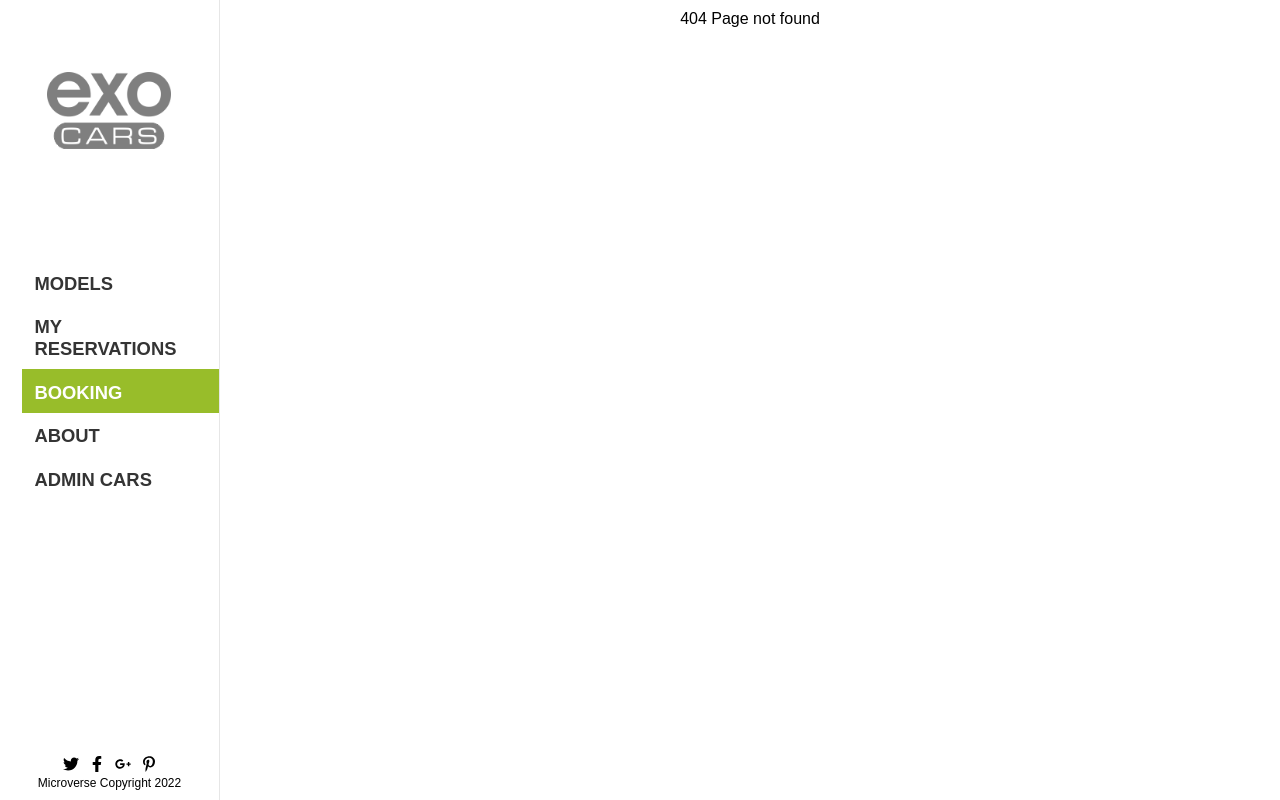
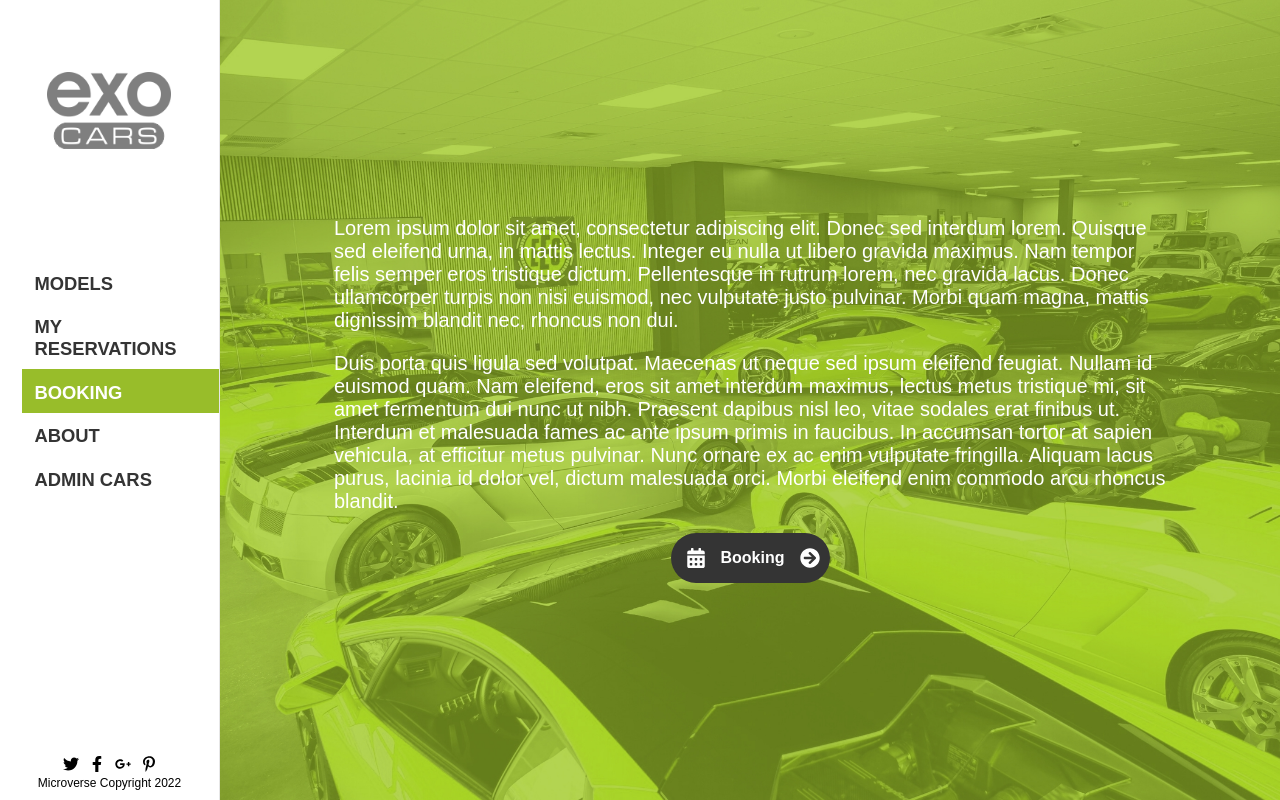
Before and after one commit to mgmediaweb/final-capstone-frontend, a React (Create React App) app: page /booking in a window 1280 px wide. Before the commit this address had no page. Built offline with nearby package versions, Linux system fonts and the light colour scheme; a web font is replaced by a local one.

Commit message:
create a booking page and fix generals bugs

```diff
--- a/src/App.jsx
+++ b/src/App.jsx
@@ -4,6 +4,7 @@ import {
   Route,
 } from 'react-router-dom';
 import Navbar from './components/navbar/Navbar';
+import BookingScreen from './routes/Booking';
 import DetailScreen from './routes/Detail';
 import HomeScreen from './routes/Home';
 
@@ -13,6 +14,7 @@ function App() {
       <Navbar />
       <Routes>
         <Route element={<DetailScreen />} path="/detail/:id" />
+        <Route element={<BookingScreen />} path="/booking" />
         <Route index element={<HomeScreen />} />
         <Route
           element={
--- a/src/components/booking/Booking.jsx
+++ b/src/components/booking/Booking.jsx
@@ -15,11 +15,13 @@ const createDate = (dateStr) => {
 const Booking = (props) => {
   const {
     btnAxn,
+    close,
     price,
-    user,
     state,
     vehicle,
   } = props;
+
+  const user = 1; // GET USER ID FROM THE SESSION
 
   const dateStart = useRef();
   const dateEnd = useRef();
@@ -40,7 +42,7 @@ const Booking = (props) => {
       const diffDays = Math.round((createDate(dateEndVal) - createDate(dateStartVal)) / oneDay) + 1;
       const rentCost = diffDays * price;
 
-      if (rentCost > 0) {
+      if (diffDays >= 0) {
         setDays(diffDays);
         setCost(numberFormat.format(rentCost));
       } else {
@@ -54,19 +56,19 @@ const Booking = (props) => {
   };
 
   const sendForm = () => {
-    /* put some validation here */
+    /* PUT SOME VALIDATION HERE */
     document.getElementById('bookingForm').submit();
   };
 
   return (
     <div className={state ? 'booking book-show' : 'booking book-hide'}>
       <div
-        className="closeBtn"
+        className={close ? 'closeBtn' : 'hide'}
         onClick={() => btnAxn(!state)}
       >
         <FaTimes className="icon" />
       </div>
-      <h1>BOOKING</h1>
+      <h2>BOOKING</h2>
       <div className="centerForm">
         <form id="bookingForm" action="#" method="get">
           <input type="hidden" name="user" value={user} />
@@ -153,15 +155,19 @@ const Booking = (props) => {
 };
 
 Booking.propTypes = {
-  btnAxn: PropTypes.func.isRequired,
+  btnAxn: PropTypes.func,
+  close: PropTypes.bool,
   state: PropTypes.bool,
-  price: PropTypes.number.isRequired,
-  user: PropTypes.number.isRequired,
-  vehicle: PropTypes.number.isRequired,
+  price: PropTypes.number,
+  vehicle: PropTypes.number,
 };
 
 Booking.defaultProps = {
+  btnAxn: null,
+  close: true,
+  price: 0,
   state: false,
+  vehicle: null,
 };
 
 export default Booking;
--- a/src/components/booking/Booking.scss
+++ b/src/components/booking/Booking.scss
@@ -4,7 +4,7 @@
   background-color: $color-primary;
   color: $color-white;
   height: 100vh;
-  max-width: 300px;
+  max-width: $booking-size;
   width: 100%;
   padding: $padding*1.5;
   position: fixed;
@@ -12,7 +12,7 @@
   top: 0;
   z-index: 999;
 
-  h1 {
+  h2 {
     color: $color-white;
     font-weight: 700;
     font-size: 1.5rem;
--- a/src/config.scss
+++ b/src/config.scss
@@ -14,6 +14,7 @@ $color-white: #fff;
 $breakpoint-tablet: 760px;
 $breakpoint-desktop: 1280px;
 
+$booking-size: 300px;
 $navbar-size: 220px;
 $padding: 10px;
 $rounded: 4px;
--- a/src/index.scss
+++ b/src/index.scss
@@ -25,11 +25,11 @@ h1 {
   background-repeat: no-repeat;
   background-position: top center;
   background-size: 100% auto;
-  height: 100vh;
-  width: 100%;
+  min-height: 100vh;
   margin: 0;
   padding: $padding;
   position: relative;
+  width: 100%;
 }
 
 .detailBox {
@@ -88,6 +88,30 @@ h1 {
     font-size: 1rem;
     padding: $padding $padding*0.75;
     width: 100%;
+  }
+}
+
+.hide {
+  display: none;
+}
+
+.page {
+  &-booking {
+    align-items: center;
+    background-image: url('./assets/images/booking_bg.jpg') !important;
+    background-size: cover;
+    display: flex;
+    flex-direction: column;
+    justify-content: center;
+    padding: $padding * 3 $padding;
+
+    p {
+      color: $color-white;
+      font-size: 1.25rem;
+      padding-bottom: $padding * 2;
+      max-width: 960px;
+      width: 80%;
+    }
   }
 }
 
--- /dev/null
+++ b/src/routes/Booking.jsx
@@ -0,0 +1,46 @@
+import React, { useState } from 'react';
+import Button from '../components/button/Button';
+import Booking from '../components/booking/Booking';
+
+const BookingScreen = () => {
+  const [bookVisible, setBookVisible] = useState(false);
+
+  const showBooking = () => setBookVisible(!bookVisible);
+
+  return (
+    <div className="container page-booking">
+      <p>
+        Lorem ipsum dolor sit amet, consectetur adipiscing elit. Donec sed interdum lorem.
+        Quisque sed eleifend urna, in mattis lectus. Integer eu nulla ut libero gravida maximus.
+        Nam tempor felis semper eros tristique dictum. Pellentesque in rutrum lorem, nec gravida
+        lacus. Donec ullamcorper turpis non nisi euismod, nec vulputate justo pulvinar. Morbi
+        quam magna, mattis dignissim blandit nec, rhoncus non dui.
+      </p>
+      <p>
+        Duis porta quis ligula sed volutpat. Maecenas ut neque sed ipsum eleifend feugiat.
+        Nullam id euismod quam. Nam eleifend, eros sit amet interdum maximus, lectus metus
+        tristique mi, sit amet fermentum dui nunc ut nibh. Praesent dapibus nisl leo, vitae
+        sodales erat finibus ut. Interdum et malesuada fames ac ante ipsum primis in faucibus.
+        In accumsan tortor at sapien vehicula, at efficitur metus pulvinar. Nunc ornare ex ac
+        enim vulputate fringilla. Aliquam lacus purus, lacinia id dolor vel, dictum malesuada
+        orci. Morbi eleifend enim commodo arcu rhoncus blandit.
+      </p>
+
+      <Button
+        btnAxn={showBooking}
+        color="dark"
+        iconStart="calendar"
+        iconEnd="arrow"
+        label="Booking"
+        size="main"
+      />
+
+      <Booking
+        state={bookVisible}
+        btnAxn={showBooking}
+      />
+    </div>
+  );
+};
+
+export default BookingScreen;
--- a/src/routes/Detail.jsx
+++ b/src/routes/Detail.jsx
@@ -62,7 +62,6 @@ const DetailScreen = () => {
 
       <BackButton />
       <Booking
-        user={1}
         vehicle={vehicleId}
         price={580}
         state={bookVisible}
```
Also changed, not shown: src/assets/images/booking_bg.jpg (added).
